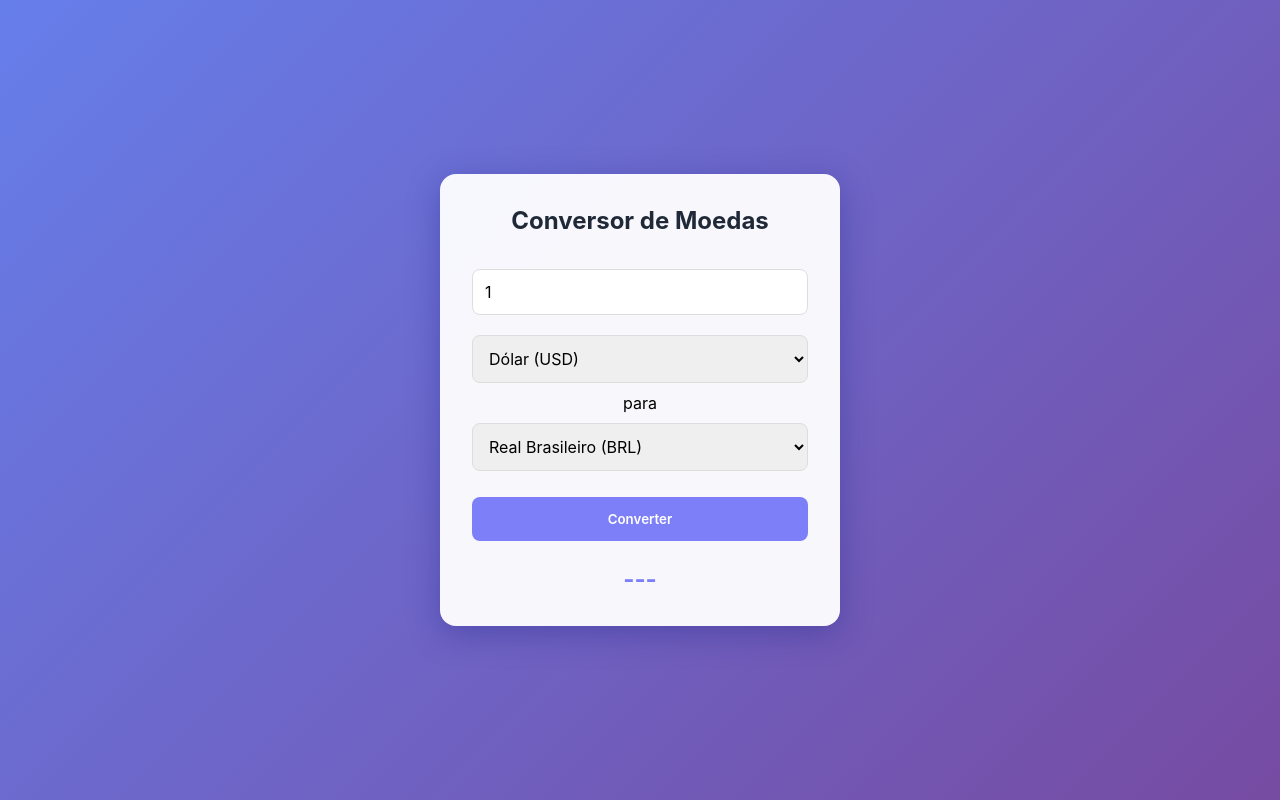
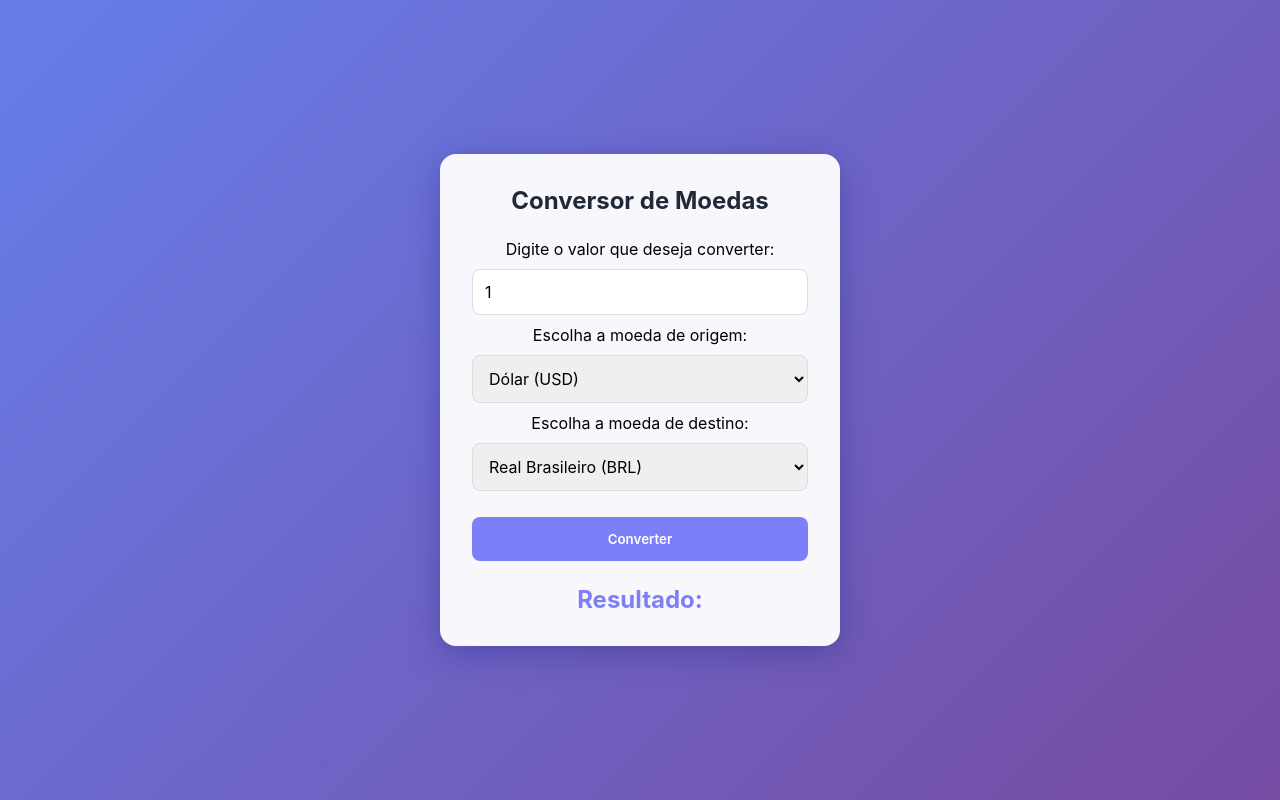
Before and after one commit to GustavoS-Melo/Conversor-Moeda, a plain HTML site: page index.html in a window 1280 px wide. Drawn offline with Linux system fonts and the light colour scheme.

```diff
--- a/index.html
+++ b/index.html
@@ -13,7 +13,9 @@
     <div class="container">
         <div class="converter-box">
             <h2>Conversor de Moedas</h2>
+            <label for="">Digite o valor que deseja converter:</label>
             <input type="number" id="amount" placeholder="Valor" value="1">
+            <span>Escolha a moeda de origem:</span>
 
             <div class="selectors">
                 <select id="fromCurrency">
@@ -24,7 +26,7 @@
                     <option value="AUD">Dólar Australiano (AUD)</option>
                     <option value="BRL">Real Brasileiro (BRL)</option>
                 </select>
-                <span> para </span>
+                <span>Escolha a moeda de destino:</span>
                 <select id="toCurrency">
                     <option value="BRL">Real Brasileiro (BRL)</option>
                     <option value="EUR">Euro (EUR)</option>
@@ -36,7 +38,7 @@
             </div>
 
             <button id="convertBtn">Converter</button>
-            <div id="result">---</div>
+            <div id="result">Resultado:</div>
         </div>
     </div>
 
```
